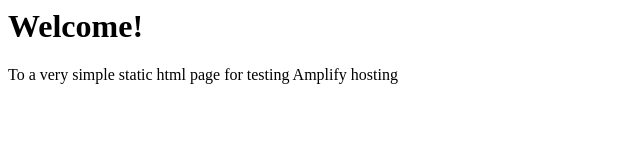
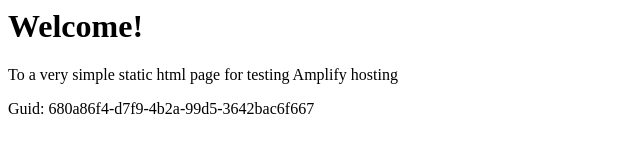
Before and after one commit to aws-aemilia-icn/Github-PR-Commit-Integration-Test-DoNotTouch-v1-prod-ap-northeast-2, a website: page src/index.html in a window 1280 px wide. Shown: the whole page, without its empty margins (0-640 px from the left). Drawn offline with Linux system fonts and the light colour scheme.

Commit message:
commit from integ tests

```diff
--- a/src/index.html
+++ b/src/index.html
@@ -1,3 +1,5 @@
+
+
 <html lang="en">
 
 <head>
@@ -10,6 +12,6 @@
 <body>
     <h1>Welcome!</h1>
     <p>To a very simple static html page for testing Amplify hosting</p>
-</body>
+    <p>Guid: 680a86f4-d7f9-4b2a-99d5-3642bac6f667</p></body>
 
 </html>
```
